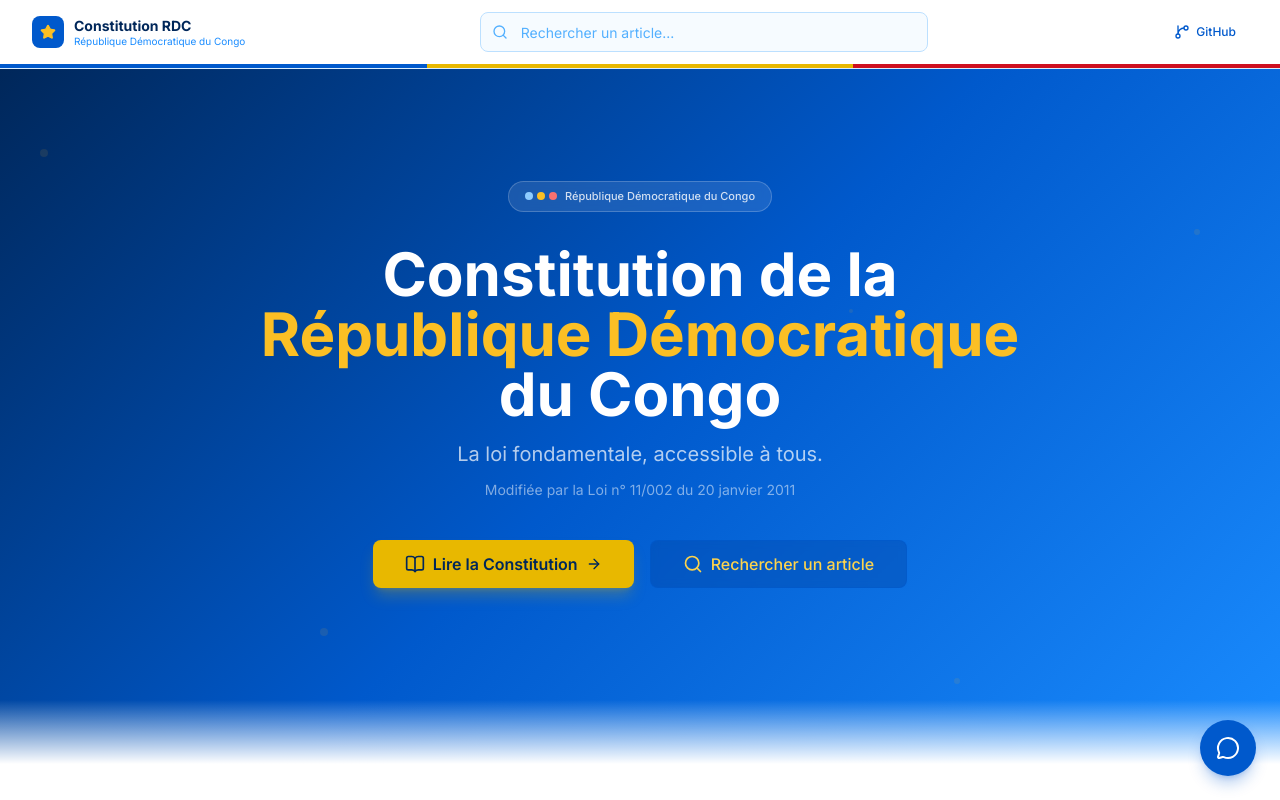
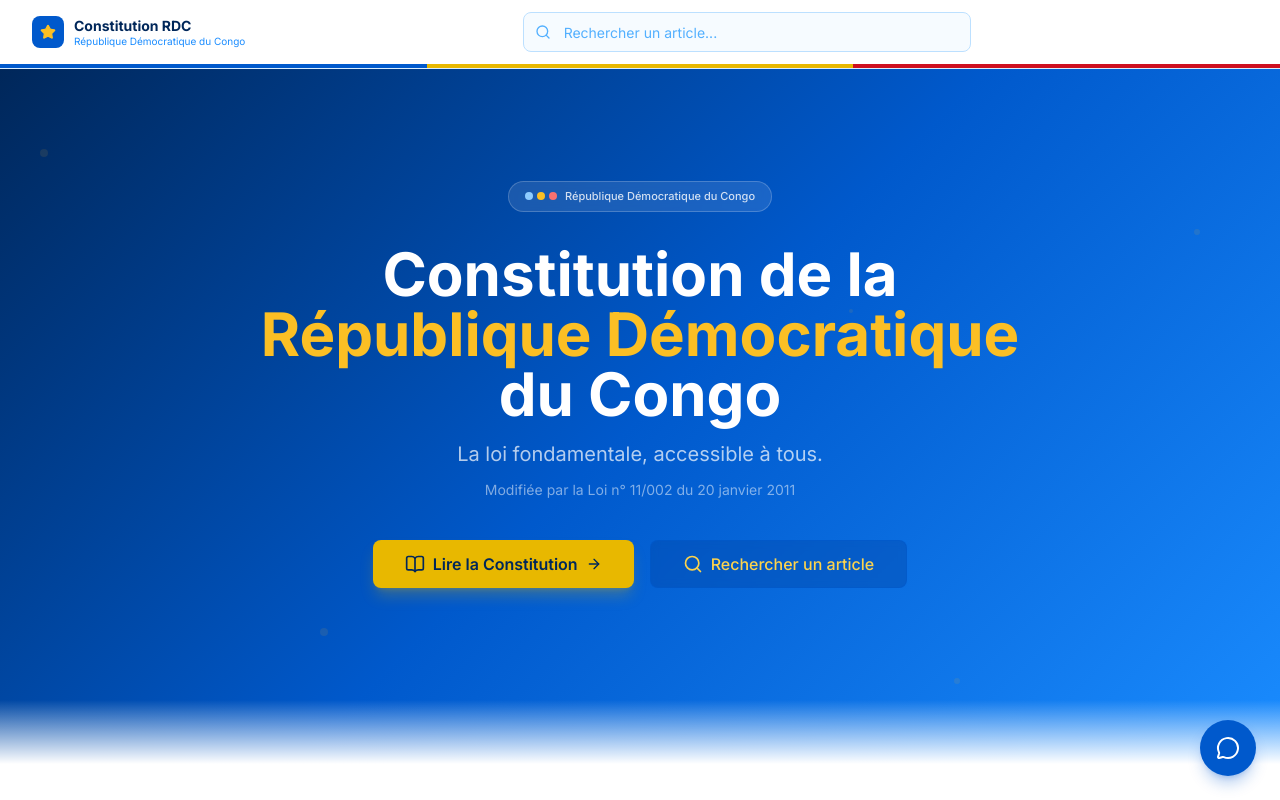
Before and after one commit to jkmpro9/constitution_rdc, a Next.js app: page / in a window 1280 px wide. Shown: the top 800 px of the page. Built offline with nearby package versions, Linux system fonts and the light colour scheme.

Commit message:
retire lien GitHub du header

```diff
--- a/src/components/layout/Header.tsx
+++ b/src/components/layout/Header.tsx
@@ -3,7 +3,7 @@
 import { useState } from "react";
 import Link from "next/link";
 import { useRouter } from "next/navigation";
-import { Menu, Search, X, GitBranch, Star } from "lucide-react";
+import { Menu, Search, X, Star } from "lucide-react";
 import { Button } from "@/components/ui/button";
 
 
@@ -81,16 +81,7 @@ export default function Header({ onToggleAssistant, sidebarOpen, onToggleSidebar
             <Search className="h-5 w-5" />
           </button>
 
-          {/* GitHub */}
-          <a
-            href="https://github.com/jkmpro9/constitution_rdc"
-            target="_blank"
-            rel="noopener noreferrer"
-            className="hidden sm:inline-flex items-center gap-1.5 text-rdc-blue-700 hover:text-rdc-blue-900 transition-colors h-9 rounded-md px-3 text-xs font-medium"
-          >
-            <GitBranch className="h-4 w-4" />
-            <span className="text-xs">GitHub</span>
-          </a>
+
         </div>
       </div>
 
```
